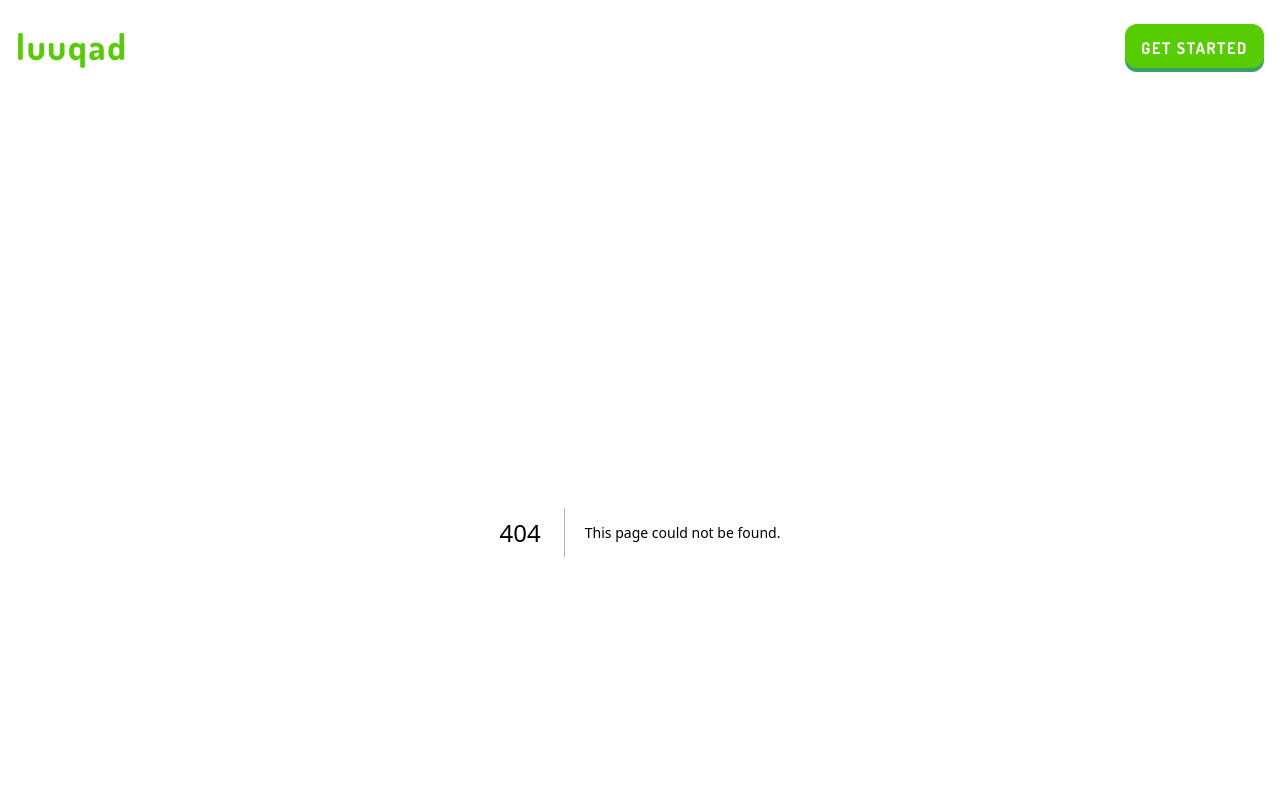
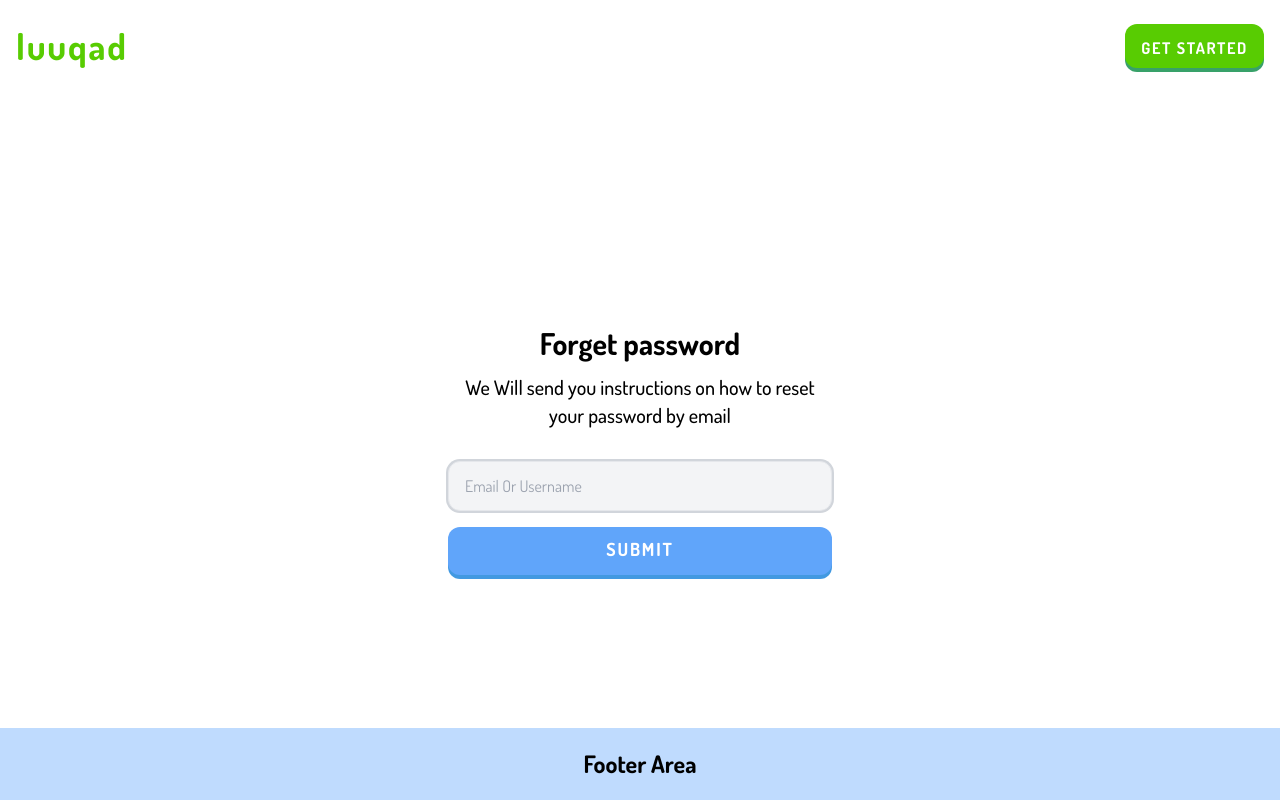
Before and after one commit to duraanali/luuqad, a Next.js app: page /forget in a window 1280 px wide. Before the commit this address had no page. Shown: the top 800 px of the page. Built offline with nearby package versions, Linux system fonts and the light colour scheme.

Commit message:
i added new forget page

```diff
--- /dev/null
+++ b/app/(auth)/forget/page.tsx
@@ -0,0 +1,34 @@
+import Link from "next/link";
+import React from "react";
+import Image from 'next/image'
+export default function Forget() {
+  return (
+    <div className="min-h-full flex items-center justify-center  px-4 sm:px-6 lg:px-8">
+      <div className="max-w-sm">
+        <div>
+          <h1 className="mt-20 text-center text-3xl font-extrabold">Forget password</h1>
+          <p className="text-center mt-3 font-medium text-xl">We Will send you instructions on how to reset your password by email</p>
+        </div>
+        <div className="items-center flex flex-col justify-center gap-3 mt-8">
+          <input
+            type="email"
+            autoComplete="none"
+            required
+            className="px-4 py-3 justify-center items-center appearance-none rounded-xl relative block w-96 px-3 py-2 border border-black-299 bg-gray-100 focus:outline-none ring-2 ring-gray-300"
+            placeholder="Email Or Username"
+          />
+
+        </div>
+
+        <div className="w-full flex flex-col items-center text-center justify-center mt-4 space-y-4">
+          <Link
+            href="/"
+            className="w-96 h-12 px-4 pt-2 rounded-xl text-lg tracking-widest bg-blue-400 text-white font-bold hover:bg-blue-300 focus:outline-none focus:ring-2 focus:ring-green-400 focus:ring-offset-2 shadow-[0px_4px_0px_0px_#4299E1]"
+          >
+            SUBMIT
+          </Link>
+        </div>
+      </div>
+    </div>
+  );
+}
--- a/app/(auth)/login/page.tsx
+++ b/app/(auth)/login/page.tsx
@@ -83,7 +83,7 @@ const Login = () => {
                 />
                 {/* forget password link */}
                 <span className="absolute top-2/4 right-2 -translate-y-2/4">
-                  <Link href="/learn" className="font-bold text-gray-400">
+                  <Link href="/forget" className="font-bold text-gray-400">
                     FORGET?
                   </Link>
                 </span>
```
